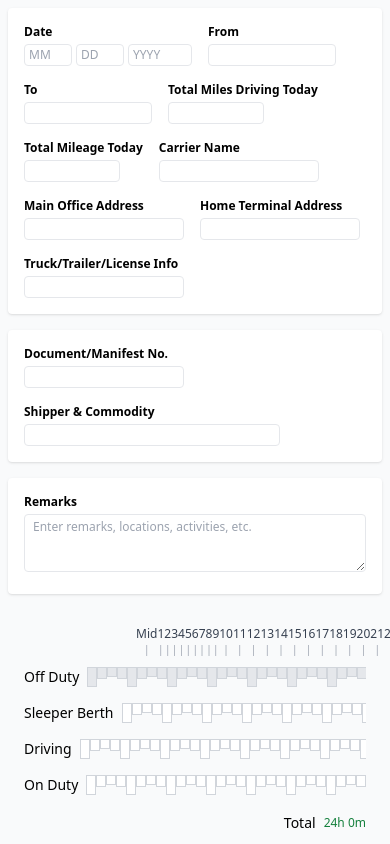
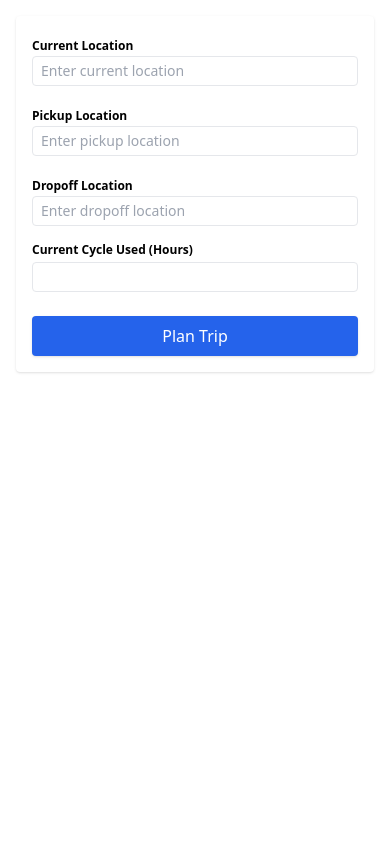
Before and after one commit to shuhelkhan114/spotter-ai-assessment, a React (Vite) app in the folder frontend/: page / in a window 390 px wide. Shown: the top 844 px of the page. Built offline with nearby package versions, Linux system fonts and the light colour scheme.

Commit message:
fix: integrate backend

```diff
--- a/frontend/src/App.jsx
+++ b/frontend/src/App.jsx
@@ -1,83 +1,5 @@
-import React, { useState } from 'react';
-import HeaderForm from './components/HeaderForm';
-import RemarksInput from './components/RemarksInput';
-import ShippingInfo from './components/ShippingInfo';
-import SummaryPanel from './components/SummaryPanel';
-import DailyLogGrid from './components/DailyLogGrid';
-
-const initialHeader = {
-  month: '', day: '', year: '', from: '', to: '',
-  totalMilesDriving: '', totalMileage: '', carrierName: '',
-  officeAddress: '', terminalAddress: '', truckInfo: '',
-};
-const initialShipping = { manifestNo: '', shipperCommodity: '' };
+import TripInputPage from './components/TripInputPage';
 
 export default function App() {
-  const [header, setHeader] = useState(initialHeader);
-  const [shipping, setShipping] = useState(initialShipping);
-  const [remarks, setRemarks] = useState('');
-  const [blocks, setBlocks] = useState(Array(24 * 4).fill(0));
-  const [errors, setErrors] = useState({});
-
-  // Validation logic
-  const validate = (fields = { header, shipping, remarks }) => {
-    const newErrors = {};
-    // Header fields
-    Object.entries(fields.header).forEach(([key, value]) => {
-      if (!value || value.toString().trim() === '') {
-        newErrors[key] = 'Required';
-      }
-    });
-    // Shipping fields
-    Object.entries(fields.shipping).forEach(([key, value]) => {
-      if (!value || value.toString().trim() === '') {
-        newErrors[key] = 'Required';
-      }
-    });
-    // Remarks
-    if (!fields.remarks || fields.remarks.trim() === '') {
-      newErrors.remarks = 'Required';
-    }
-    // Hours Used (totalMilesDriving)
-    const hours = Number(fields.header.totalMilesDriving);
-    if (isNaN(hours) || hours < 0 || hours > 70) {
-      newErrors.totalMilesDriving = 'Must be a number between 0 and 70';
-    }
-    return newErrors;
-  };
-
-  // Handlers for controlled components
-  const handleHeaderChange = (e) => {
-    setHeader({ ...header, [e.target.name]: e.target.value });
-  };
-  const handleShippingChange = (e) => {
-    setShipping({ ...shipping, [e.target.name]: e.target.value });
-  };
-  const handleRemarksChange = (e) => {
-    setRemarks(e.target.value);
-  };
-
-  // On submit (if you want to add a submit button)
-  const handleSubmit = (e) => {
-    e.preventDefault();
-    const newErrors = validate();
-    setErrors(newErrors);
-    if (Object.keys(newErrors).length === 0) {
-      alert('Form is valid!');
-    }
-  };
-
-  return (
-    <div className="min-h-screen bg-gray-50 p-2 md:p-6 overflow-x-auto">
-      <div className="max-w-6xl mx-auto">
-        <form onSubmit={handleSubmit}>
-          <HeaderForm form={header} onChange={handleHeaderChange} errors={errors} />
-          <ShippingInfo form={shipping} onChange={handleShippingChange} errors={errors} />
-          <RemarksInput value={remarks} onChange={handleRemarksChange} error={errors.remarks} />
-          <DailyLogGrid blocks={blocks} setBlocks={setBlocks} />
-          <button type="submit" className="mt-4 px-4 py-2 bg-blue-600 text-white rounded shadow">Validate</button>
-        </form>
-      </div>
-    </div>
-  );
+  return <TripInputPage />;
 }
--- /dev/null
+++ b/frontend/src/components/LocationSearchInput.jsx
@@ -0,0 +1,65 @@
+import React, { useState, useRef } from 'react';
+
+const MAPBOX_TOKEN = 'pk.eyJ1Ijoic2h1aGVsLWtoYW4iLCJhIjoiY21jazcwZjUzMGQ2azJtc2s5bWpsNXZjNSJ9.c2UyzVHEMMoyP34UYSYp0w';
+
+export default function LocationSearchInput({ value, onChange, onSelect, label, placeholder, name }) {
+  const [suggestions, setSuggestions] = useState([]);
+  const [showDropdown, setShowDropdown] = useState(false);
+  const timeoutRef = useRef();
+
+  const fetchSuggestions = async (query) => {
+    if (!query) {
+      setSuggestions([]);
+      return;
+    }
+    const url = `https://api.mapbox.com/geocoding/v5/mapbox.places/${encodeURIComponent(query)}.json?access_token=${MAPBOX_TOKEN}&autocomplete=true&limit=5`;
+    const res = await fetch(url);
+    const data = await res.json();
+    setSuggestions(data.features || []);
+  };
+
+  const handleInputChange = (e) => {
+    onChange(e);
+    setShowDropdown(true);
+    clearTimeout(timeoutRef.current);
+    const query = e.target.value;
+    timeoutRef.current = setTimeout(() => {
+      fetchSuggestions(query);
+    }, 300);
+  };
+
+  const handleSelect = (place) => {
+    onSelect(place.place_name);
+    setShowDropdown(false);
+    setSuggestions([]);
+  };
+
+  return (
+    <div className="relative">
+      {label && <label className="text-xs font-semibold">{label}</label>}
+      <input
+        type="text"
+        name={name}
+        value={value}
+        onChange={handleInputChange}
+        onFocus={() => value && setShowDropdown(true)}
+        autoComplete="off"
+        placeholder={placeholder}
+        className="border rounded px-2 py-1 text-sm w-full"
+      />
+      {showDropdown && suggestions.length > 0 && (
+        <ul className="absolute z-10 bg-white border rounded shadow w-full mt-1 max-h-48 overflow-y-auto">
+          {suggestions.map((place) => (
+            <li
+              key={place.id}
+              className="px-2 py-1 hover:bg-blue-100 cursor-pointer text-sm"
+              onMouseDown={() => handleSelect(place)}
+            >
+              {place.place_name}
+            </li>
+          ))}
+        </ul>
+      )}
+    </div>
+  );
+}
--- /dev/null
+++ b/frontend/src/components/TripInputPage.jsx
@@ -0,0 +1,116 @@
+import React, { useState } from 'react';
+import MapView from './MapView';
+import DailyLogGrid from './DailyLogGrid';
+import LocationSearchInput from './LocationSearchInput';
+
+const initialForm = {
+  current_location: '',
+  pickup_location: '',
+  dropoff_location: '',
+  current_cycle_used: '',
+};
+
+export default function TripInputPage() {
+  const [form, setForm] = useState(initialForm);
+  const [routeData, setRouteData] = useState(null);
+  const [logData, setLogData] = useState(null);
+  const [loading, setLoading] = useState(false);
+  const [error, setError] = useState('');
+
+  const handleChange = (e) => {
+    setForm({ ...form, [e.target.name]: e.target.value });
+  };
+
+  const handleLocationSelect = (name, value) => {
+    setForm((prev) => ({ ...prev, [name]: value }));
+  };
+
+  const handleSubmit = async (e) => {
+    e.preventDefault();
+    setLoading(true);
+    setError('');
+    setRouteData(null);
+    setLogData(null);
+    try {
+      const routeRes = await fetch('/api/trip/route/', {
+        method: 'POST',
+        headers: { 'Content-Type': 'application/json' },
+        body: JSON.stringify(form),
+      });
+      if (!routeRes.ok) throw new Error('Route API error');
+      const routeJson = await routeRes.json();
+      setRouteData(routeJson);
+
+      const logsRes = await fetch('/api/trip/logs/', {
+        method: 'POST',
+        headers: { 'Content-Type': 'application/json' },
+        body: JSON.stringify(form),
+      });
+      if (!logsRes.ok) throw new Error('Logs API error');
+      const logsJson = await logsRes.json();
+      setLogData(logsJson);
+    } catch (err) {
+      setError(err.message);
+    } finally {
+      setLoading(false);
+    }
+  };
+
+  return (
+    <div className="max-w-3xl mx-auto p-4">
+      <form onSubmit={handleSubmit} className="bg-white rounded shadow p-4 mb-6 flex flex-col gap-4">
+        <LocationSearchInput
+          label="Current Location"
+          name="current_location"
+          value={form.current_location}
+          onChange={handleChange}
+          onSelect={(val) => handleLocationSelect('current_location', val)}
+          placeholder="Enter current location"
+        />
+        <LocationSearchInput
+          label="Pickup Location"
+          name="pickup_location"
+          value={form.pickup_location}
+          onChange={handleChange}
+          onSelect={(val) => handleLocationSelect('pickup_location', val)}
+          placeholder="Enter pickup location"
+        />
+        <LocationSearchInput
+          label="Dropoff Location"
+          name="dropoff_location"
+          value={form.dropoff_location}
+          onChange={handleChange}
+          onSelect={(val) => handleLocationSelect('dropoff_location', val)}
+          placeholder="Enter dropoff location"
+        />
+        <div className="flex flex-col gap-1">
+          <label className="text-xs font-semibold">Current Cycle Used (Hours)</label>
+          <input type="number" name="current_cycle_used" value={form.current_cycle_used} onChange={handleChange} className="border rounded px-2 py-1 text-sm" min="0" max="70" required />
+        </div>
+        <button type="submit" className="bg-blue-600 text-white px-4 py-2 rounded shadow mt-2" disabled={loading}>
+          {loading ? 'Calculating...' : 'Plan Trip'}
+        </button>
+        {error && <div className="text-red-600 text-sm">{error}</div>}
+      </form>
+
+      {routeData && (
+        <div className="mb-6">
+          <h2 className="font-semibold mb-2">Route & Stops</h2>
+          <MapView polyline={routeData.polyline} stops={routeData.stops} />
+          <div className="mt-2 text-sm bg-gray-50 p-2 rounded border">
+            <div><b>Distance:</b> {routeData.distance_miles} miles</div>
+            <div><b>ETA:</b> {routeData.eta_hours} hours</div>
+            <div><b>Stops:</b> {routeData.stops.map((s, i) => `${s.type}${i < routeData.stops.length - 1 ? ', ' : ''}`)}</div>
+          </div>
+        </div>
+      )}
+
+      {logData && logData.days && logData.days.length > 0 && (
+        <div className="mb-6">
+          <h2 className="font-semibold mb-2">Daily Log Sheet</h2>
+          <DailyLogGrid blocks={logData.days[0].blocks} setBlocks={() => {}} />
+        </div>
+      )}
+    </div>
+  );
+}
--- a/frontend/vite.config.js
+++ b/frontend/vite.config.js
@@ -4,4 +4,9 @@ import react from '@vitejs/plugin-react'
 // https://vitejs.dev/config/
 export default defineConfig({
   plugins: [react()],
+  server: {
+    proxy: {
+      '/api': 'http://localhost:8000',
+    },
+  },
 })
```
Also changed, not shown: frontend/package.json (+5 -5 lines), frontend/src/components/MapView.jsx (+32 -15 lines), 1 other file (tests, documents, lock files or other folders).
